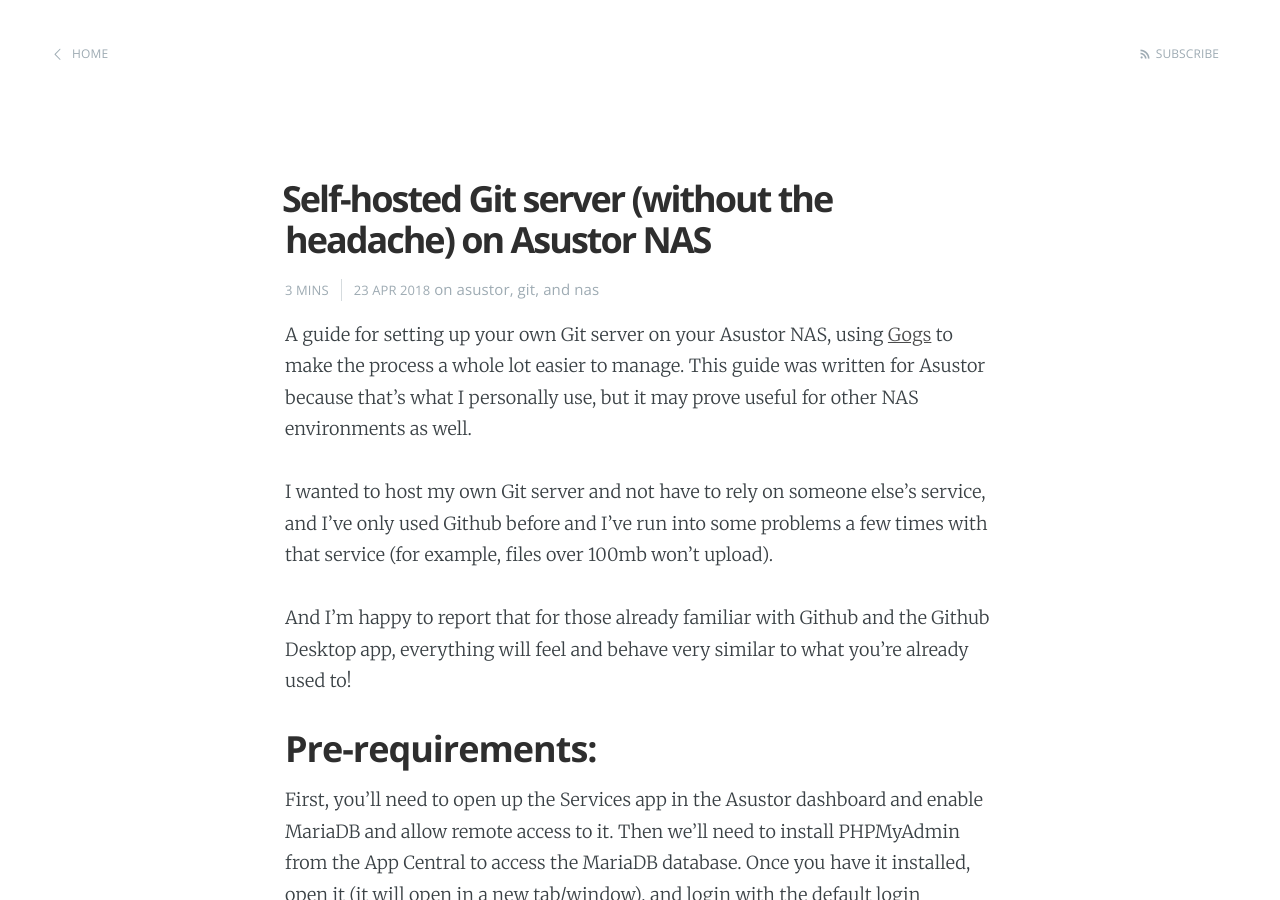
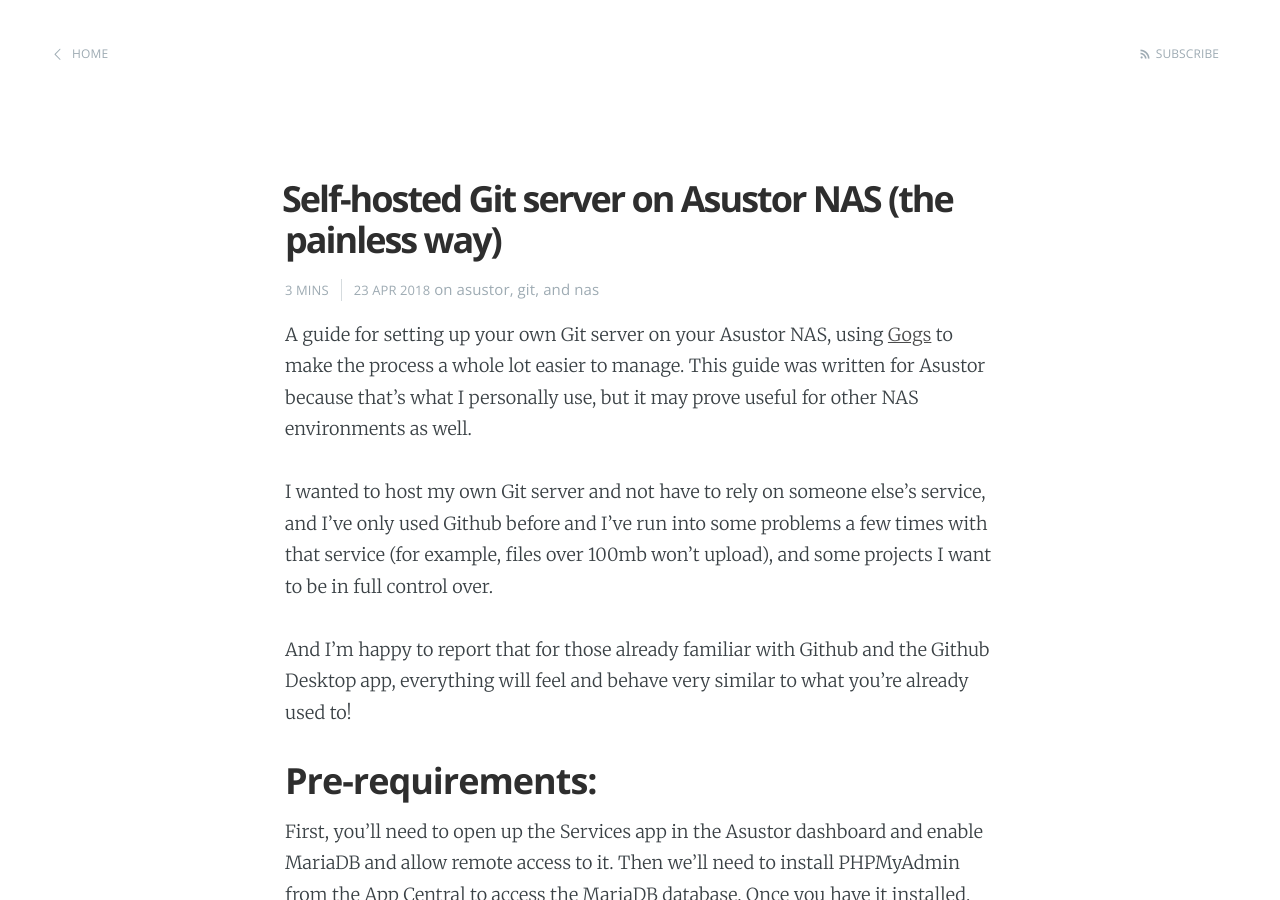
Before and after one commit to fngryboi/fngryboi.github.io, a Jekyll site: the page built from _posts/2018-04-23-git-server-on-nas.md, in a window 1280 px wide and 900 px high. Built offline with Jekyll 4.4.1, drawn with Linux system fonts in a browser that asks for light colours; some of the changed text lies outside the part shown.

Commit message:
adjustments...

```diff
--- a/_posts/2018-04-23-git-server-on-nas.md
+++ b/_posts/2018-04-23-git-server-on-nas.md
@@ -1,5 +1,5 @@
 ---
-title: Self-hosted Git server (without the headache) on Asustor NAS
+title: Self-hosted Git server on Asustor NAS (the painless way)
 layout: post
 categories:
   - asustor
@@ -10,7 +10,7 @@ published: true
 
 A guide for setting up your own Git server on your Asustor NAS, using [Gogs](https://gogs.io) to make the process a whole lot easier to manage. This guide was written for Asustor because that's what I personally use, but it may prove useful for other NAS environments as well.
 
-I wanted to host my own Git server and not have to rely on someone else's service, and I've only used Github before and I've run into some problems a few times with that service (for example, files over 100mb won't upload).
+I wanted to host my own Git server and not have to rely on someone else's service, and I've only used Github before and I've run into some problems a few times with that service (for example, files over 100mb won't upload), and some projects I want to be in full control over.
 
 And I'm happy to report that for those already familiar with Github and the Github Desktop app, everything will feel and behave very similar to what you're already used to!
 
```
Also changed, not shown: other parts of _posts/2018-04-23-git-server-on-nas.md (+1 -1 lines).
